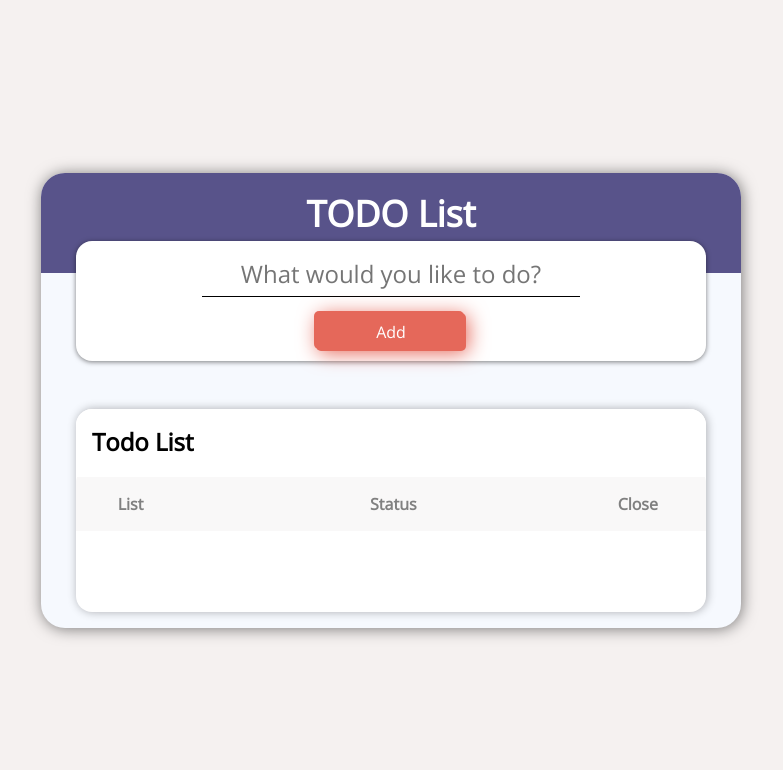
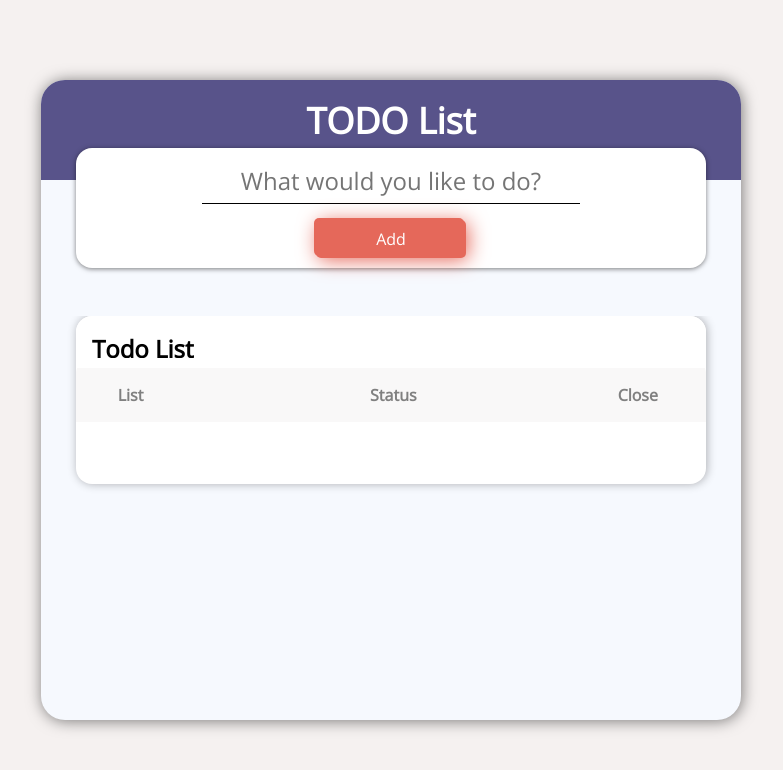
Before and after one commit to JairAle25/TaskList-Proyect, a React (Vite) app: page / in a window 1280 px wide. Shown: the top 770 px of the page, without its empty margins (249-1032 px from the left). Built offline with nearby package versions, Linux system fonts and the light colour scheme.

Commit message:
intento de scroll faltan mejoras

```diff
--- a/src/componentes/App/App.css
+++ b/src/componentes/App/App.css
@@ -14,6 +14,7 @@ section{
     border-radius: 1.5rem;
     box-shadow: 1px 1px 15px rgba(0, 0, 0, .5);
     overflow: hidden;
+    height: 80vh;
 }
 
 .h1-container{
--- a/src/componentes/TaskItem/TaskItem.css
+++ b/src/componentes/TaskItem/TaskItem.css
@@ -5,7 +5,9 @@ td {
     width: 30%;
     padding-right: 2.5rem;
 }
-
+.items{
+    width: 100%;
+}
 .pending,
 .complete {
     border: none;
--- a/src/componentes/TaskItem/TaskItem.jsx
+++ b/src/componentes/TaskItem/TaskItem.jsx
@@ -4,6 +4,7 @@ import './TaskItem.css'
 const TaskItem = ({ name, complete, id, handleChange, deleteTask }) => {
   return (
     <>
+
         <tr>
           <td>{name}</td>
           <td>
@@ -20,6 +21,7 @@ const TaskItem = ({ name, complete, id, handleChange, deleteTask }) => {
             </button>
           </td>
         </tr>
+
     </>
   );
 };
--- a/src/componentes/TaskList/TaskList.css
+++ b/src/componentes/TaskList/TaskList.css
@@ -8,7 +8,6 @@ table {
   border-collapse: separate;
   border-spacing: 0 10px;
   transform: translate(0%, -5%);
-  padding-bottom: 4rem;
   border-radius: 1rem;
 }
 h2 {
@@ -19,7 +18,9 @@ h2 {
   width: 100%;
   margin: 0 auto;
 }
-
+.subTitle{
+  height: 6vh;
+}
 table th {
   background-color: #f9f8f8;
   width: 100%;
@@ -33,9 +34,15 @@ table th {
   background-color: white;
   width: 90%;
   margin: 0 auto;
+  margin-bottom: 2rem;
 
 }
 /*box-shadow: 1px 1px  10px rgba(0, 0, 0, 0.3);*/
 .list {
   width: 25%;
 }
+.scroll{
+  width:100%;
+  max-height: 60vh;
+  overflow-y: auto;
+}
--- a/src/componentes/TaskList/TaskList.jsx
+++ b/src/componentes/TaskList/TaskList.jsx
@@ -24,8 +24,11 @@ const TaskList = ({ taskList, setTaskList }) => {
 
   return (
     <>
+      <div className="scroll">
         <div className="box">
+          <div className="subTitle">
             <h2>Todo List</h2>
+          </div>
           <table>
             <thead>
               <tr>
@@ -46,7 +49,9 @@ const TaskList = ({ taskList, setTaskList }) => {
                       ></TaskItem>
                     ))}
               </tbody>
+
           </table>
+        </div>
       </div>
     </>
   );
```
Lines whose indentation alone changed are shown as unchanged.
